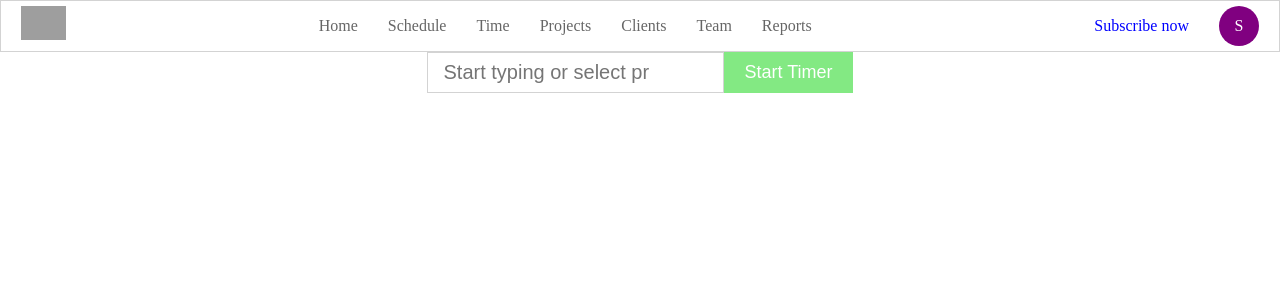
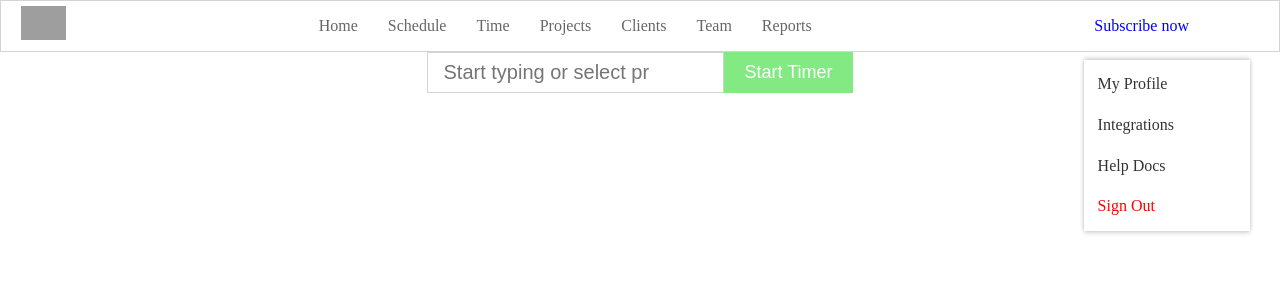
Before and after one commit to ashish8796/everhour-clone, a React (Create React App) app: page /time in a window 1280 px wide. Shown: the top 300 px of the page. Built offline with nearby package versions, Linux system fonts and the light colour scheme; no server answers; grey boxes are pictures that could not be loaded.

Commit message:
logout feature implemented

```diff
--- a/src/Components/Auth/Login/Login.jsx
+++ b/src/Components/Auth/Login/Login.jsx
@@ -54,8 +54,8 @@ const Login = () => {
                 {isError ? <div style={{color:"red",textAlign:'center',marginBottom:"20px",fontSize:"17px"}}>Invalid email/password</div>: null}
 
 
-                <input type="text" value={userEmail} placeholder="Enter your email..." onChange={(e) => setUserEmail(e.target.value)}/>
-                <input type="text" value={userPassword} placeholder="Password..." onChange={(e) => setUserPassword(e.target.value)}/>
+                <input type="email" value={userEmail} placeholder="Enter your email..." onChange={(e) => setUserEmail(e.target.value)}/>
+                <input type="password" value={userPassword} placeholder="Password..." onChange={(e) => setUserPassword(e.target.value)}/>
                 <div>
                   <button onClick={handleLogin}>Log in</button>
                   <div><Link to="">Reset password</Link> <Link to="">More login options</Link></div>
--- a/src/Components/MainpageNavbar/MainpageNav.jsx
+++ b/src/Components/MainpageNavbar/MainpageNav.jsx
@@ -1,6 +1,8 @@
 import React from 'react'
 import Navlinks from './Navlinks/Navlinks'
 import styled from "styled-components"
+import { useSelector } from 'react-redux'
+import { ProfileSection } from './ProfileSection/ProfileSection'
 
 const Navbar = styled.div`
     display:flex;
@@ -33,16 +35,22 @@ const Right = styled.div`
         margin-left:30px;
         width:40px;
         height:40px;
-        padding-top:10px;
+        /* padding-top:10px; */
         border-radius:50px;
-        background-color:purple;
+        /* border:1px solid red; */
+        /* background-color:purple; */
         color:white;
         text-align:center;
         align-items:center;
+        overflow:hidden;
+        img{
+            width:100%;
+        }
     }
 `
 
 const MainpageNav = () => {
+    const avatar = useSelector(state => state.auth.avatar)
     return (
         <Navbar>
             <div>
@@ -53,8 +61,9 @@ const MainpageNav = () => {
             </Pages>
             <Right>
                 <div>Subscribe now</div>
-                <span>S</span>
+                <span><img src={avatar} alt=""/></span>
             </Right>
+            <ProfileSection />
         </Navbar>
     )
 }
--- /dev/null
+++ b/src/Components/MainpageNavbar/ProfileSection/ProfileSection.jsx
@@ -0,0 +1,40 @@
+import React from 'react'
+import { useDispatch } from 'react-redux'
+import { Link } from 'react-router-dom'
+import styled from 'styled-components'
+import { logoutSuccess } from '../../../store/Auth/action'
+
+const ProfileSection = () => {
+  const dispatch = useDispatch();
+  return(
+    <Container>
+      <div>
+        <Link to="#">My Profile</Link>
+        <Link to="#">Integrations</Link>
+        <Link to="#">Help Docs</Link>
+        <Link style={{color:"red"}} to="#" onClick={() => dispatch(logoutSuccess())}>Sign Out</Link>
+      </div>
+    </Container>
+  )
+}
+export {ProfileSection}
+
+const Container = styled.div`
+  position:absolute;
+  background-color:white;
+  right:30px;
+  top:60px;
+  z-index:60;
+  box-shadow:0 2px 4px 0 rgb(0 0 0 / 17%),0 -2px 4px 0 rgb(0 0 0 / 17%);
+  width:13%;
+  padding:4px 14px;
+  & > div{
+    display:flex;
+    flex-direction:column;
+
+    a{
+      color:#333;
+      margin:10px 0px;
+    }
+  }
+`
--- a/src/store/Auth/action.js
+++ b/src/store/Auth/action.js
@@ -35,8 +35,8 @@ export const loginUser = (payload) => (dispatch) => {
       if (currentUser.length === 0) {
         return dispatch(loginFailure());
       }
-      const { fullName, apiKey } = currentUser[0];
-      dispatch(loginSuccess({ fullName, apiKey }));
+      const { fullName, apiKey, avatar } = currentUser[0];
+      dispatch(loginSuccess({ fullName, apiKey, avatar }));
     })
     .catch((err) => dispatch(loginFailure()));
 };
--- a/src/store/Auth/reducer.js
+++ b/src/store/Auth/reducer.js
@@ -9,11 +9,13 @@ import {
 const isAuth = loadData('isAuth');
 const fullName = loadData('username');
 const apiKey = loadData('apiKey');
+const avatar = loadData('avatar');
 
 const initState = {
   isAuth: isAuth ? true : false,
   fullName: fullName ? fullName : '',
   apiKey: apiKey ? apiKey : '',
+  avatar: avatar ? avatar : '',
   isLoading: false,
   isError: false,
 };
@@ -28,15 +30,17 @@ export const authReducer = (state = initState, { type, payload }) => {
       };
     }
     case LOGIN_SUCCESS: {
-      const { fullName, apiKey } = payload;
+      const { fullName, apiKey, avatar } = payload;
       saveData('isAuth', true);
       saveData('fullName', fullName);
       saveData('apiKey', apiKey);
+      saveData('avatar', avatar);
       return {
         ...state,
         isAuth: true,
         fullName: fullName,
         apiKey: apiKey,
+        avatar: avatar,
         isLoading: true,
         isError: false,
       };
@@ -52,9 +56,11 @@ export const authReducer = (state = initState, { type, payload }) => {
       saveData('isAuth', false);
       saveData('fullName', '');
       saveData('apiKey', '');
+      saveData('avatar', '');
       return {
         ...state,
         isAuth: false,
+        avatar: '',
         apiKey: '',
         fullName: '',
       };
```
